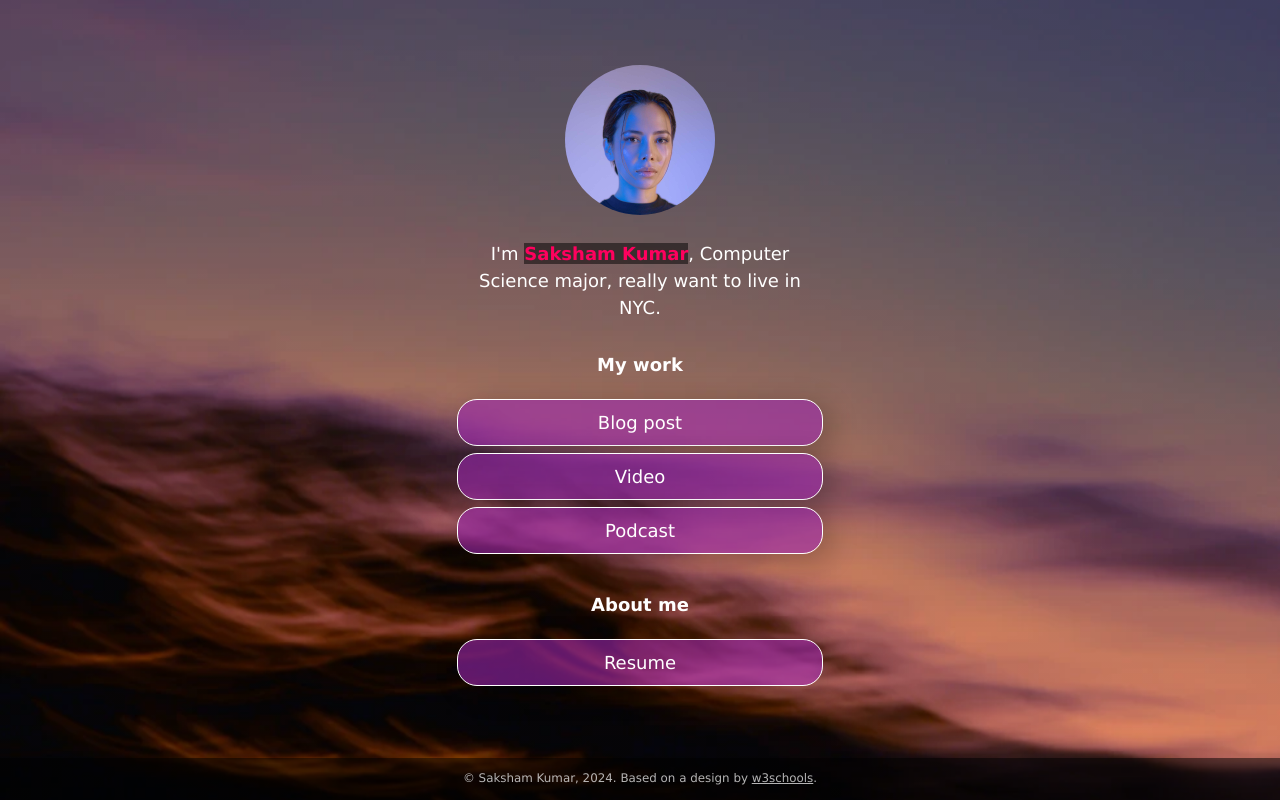
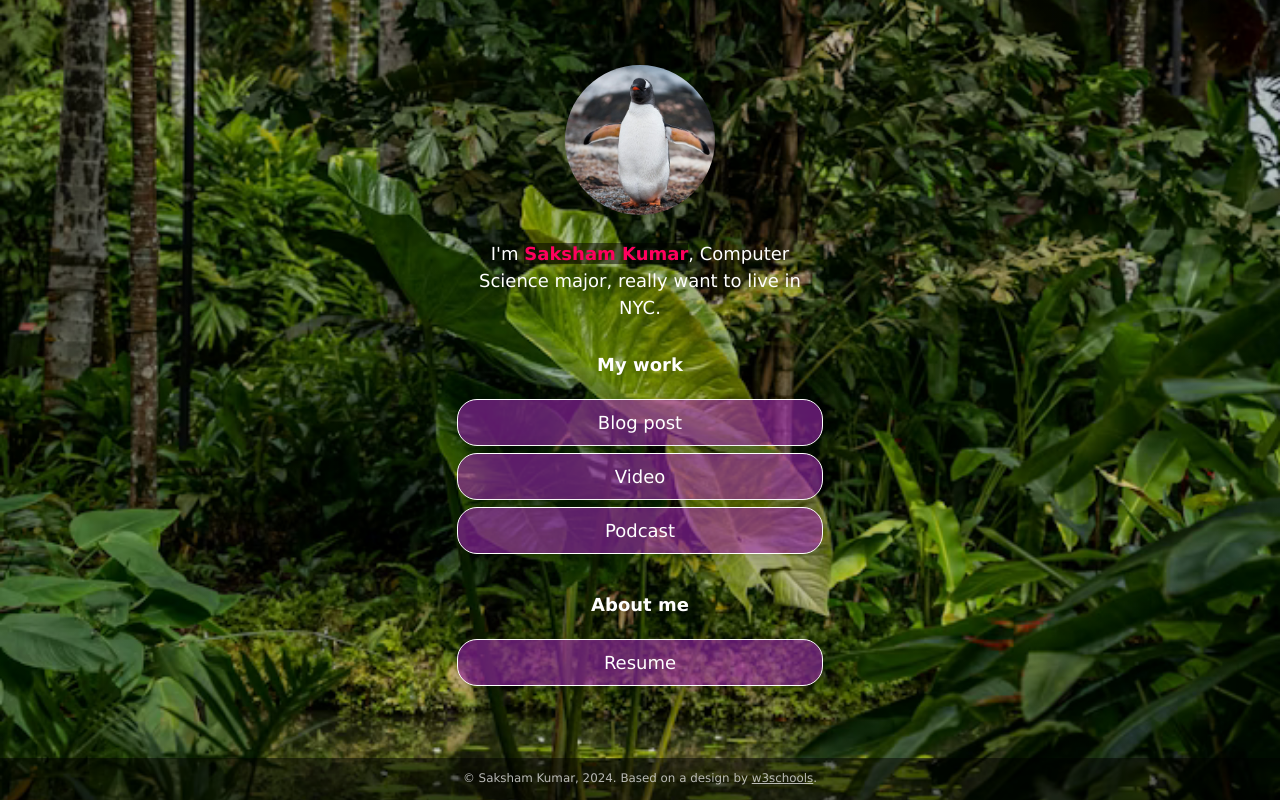
Before and after one commit to SakshamVT/sakshamVT.github.io, a plain HTML site: page index.html in a window 1280 px wide. Drawn offline with Linux system fonts and the light colour scheme.

Commit message:
Background and Profile Picture

```diff
--- a/css/style.css
+++ b/css/style.css
@@ -26,7 +26,7 @@ body {
     min-height: 100%;
     /* The image used for the site background. Try changing skyscape.jpg to stars.jpg. Put a replacement photo in the images folder and, in line 21 below, replace skyscape.jpg with yourbackgroundfilename.jpg */
     /* The linear gradient darkens the image, like putting a sunglasses lens on top of it. If you want to darken the image even more, change 0.1 (both times) to 0.3 or higher */
-    background: linear-gradient(rgba(0, 0, 0, 0.1), rgba(0, 0, 0, 0.1)), url(../images/skyscape.jpg);
+    background: linear-gradient(rgba(0, 0, 0, 0.1), rgba(0, 0, 0, 0.1)), url(../images/background.png.png);
     /* Prevents the browser from repeating or "tiling" the background image */
     background-repeat: no-repeat;
     background-position: center;
--- a/index.html
+++ b/index.html
@@ -15,7 +15,7 @@
   <div class="container">
     <!-- Image and name container. Put your replacement photo—which you should crop to be square—in the images folder, then change the source attribute to images/yourportraitfilename.jpg. This path says, "Look in the images folder for yourportraitfilename.jpg." Be sure to change the alt text, too. -->
     <div class="image-container">
-      <img src="images/portrait.jpg" alt="Photo by Art Hauntington">
+      <img src="images/penguinPFP.png.png" alt="Penguin Photo by Jaime Dormer">
     </div>
     <div class="intro">
       I'm <span class="name"><strong>Saksham Kumar</strong></span>, Computer Science major, really want to live in NYC.
```
Also changed, not shown: images/background.png.png (added), images/penguinPFP.png.png (added).
